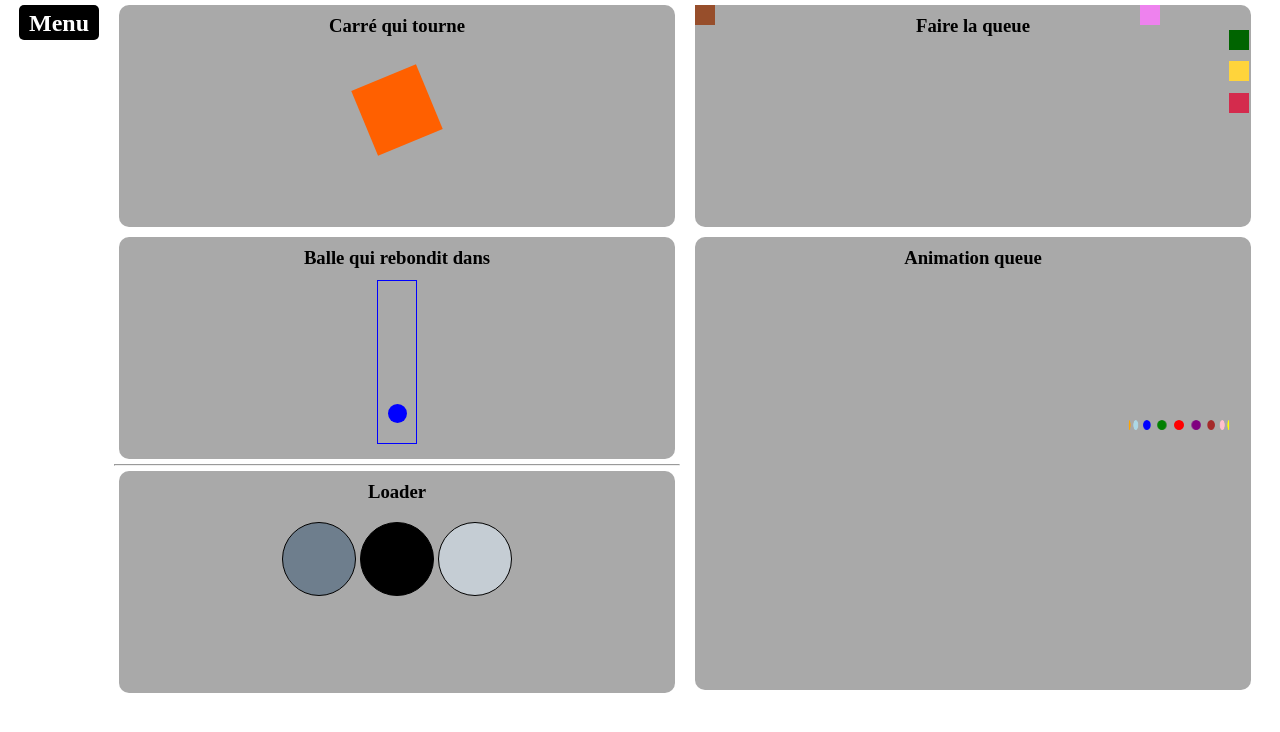
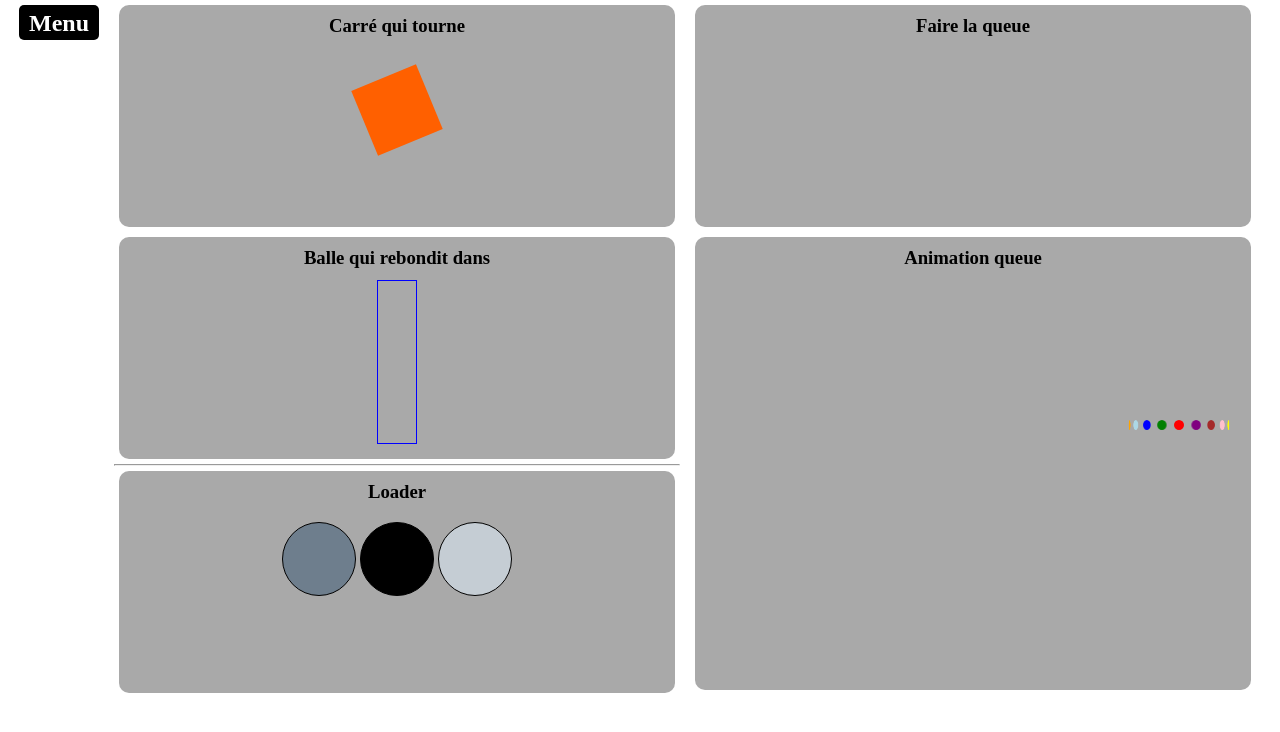
Before and after one commit to seck024/animation-css, a plain HTML site: page index.html in a window 1280 px wide. Drawn offline with Linux system fonts and the light colour scheme.

Commit message:
anim-css

```diff
--- a/index.html
+++ b/index.html
@@ -40,22 +40,6 @@
     <section class="anim2">
         <div class="course" id="course">
             <h3>Faire la queue</h3>
-            <div class="min-carre1">
-
-            </div>
-            <div class="min-carre2">
-
-            </div>
-            <div class="min-carre3">
-
-            </div>
-            <div class="min-carre4">
-
-            </div>
-            <div class="min-carre5">
-
-            </div>
-
         </div>
 
         <div id="queue">
--- a/style.css
+++ b/style.css
@@ -93,8 +93,6 @@ h3{
     justify-content: center;
 }
 .tube>div{
-    width: 19px;
-    height: 19px;
     border-radius: 50%;
     background-color:blue;
     animation-name: boul;
@@ -105,12 +103,7 @@ h3{
     position: absolute;
 }
 @keyframes boul {
-    0%   {top:0;box-shadow:none;}
-    20%  {top:143px; box-shadow:none; }
     40%  {top:64px;box-shadow:none;}
-    60%  {top:143px;box-shadow:none;}
-    80%  {top:74px;box-shadow:none;}
-    100% {top:143px;box-shadow:none;}
 }
 /*________Loader______*/
 .boule{
@@ -149,7 +142,6 @@ h3{
 /*_______carre qui Faites la queue________*/
 .course{
     position: relative;
-    /* box-shadow: 10px 5px 50px black inset;*/
 }
 .course div {
     position: absolute;
```
